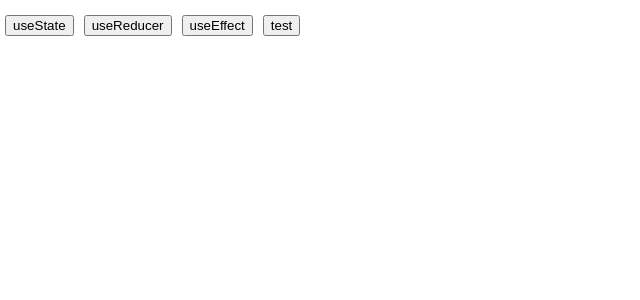
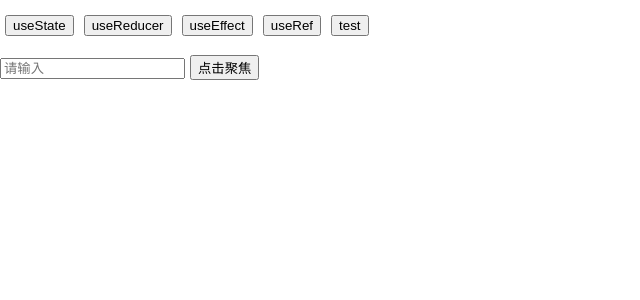
Before and after one commit to kuan1/test-react, a React (Create React App) app in the folder react-starter/: page /#/useRef in a window 1280 px wide. Shown: the top 300 px of the page, without its empty margins (0-640 px from the left). Built offline with nearby package versions, Linux system fonts and the light colour scheme.

Commit message:
feat(react-starter): useRef

```diff
--- a/react-starter/src/App.tsx
+++ b/react-starter/src/App.tsx
@@ -5,6 +5,7 @@ import UseState from './components/UseState'
 import Test from './components/Test'
 import UseReducer from './components/UseReducer'
 import UseEffect from './components/UseEffect'
+import UseRef from './components/UseRef'
 
 const routes = [
   {
@@ -21,6 +22,11 @@ const routes = [
     name: 'useEffect',
     path: '/useEffect',
     component: <UseEffect />
+  },
+  {
+    name: 'useRef',
+    path: '/useRef',
+    component: <UseRef />
   },
   {
     name: 'test',
--- /dev/null
+++ b/react-starter/src/components/UseRef.tsx
@@ -0,0 +1,17 @@
+import React, {useRef} from 'react'
+
+const UseRef = () => {
+  const inputRef = useRef<HTMLInputElement>(null)
+  const force = () => {
+    inputRef.current?.focus()
+  }
+
+  return (
+    <div>
+      <input ref={inputRef} placeholder="请输入" />
+      <button onClick={force}>点击聚焦</button>
+    </div>
+  )
+}
+
+export default UseRef
```
